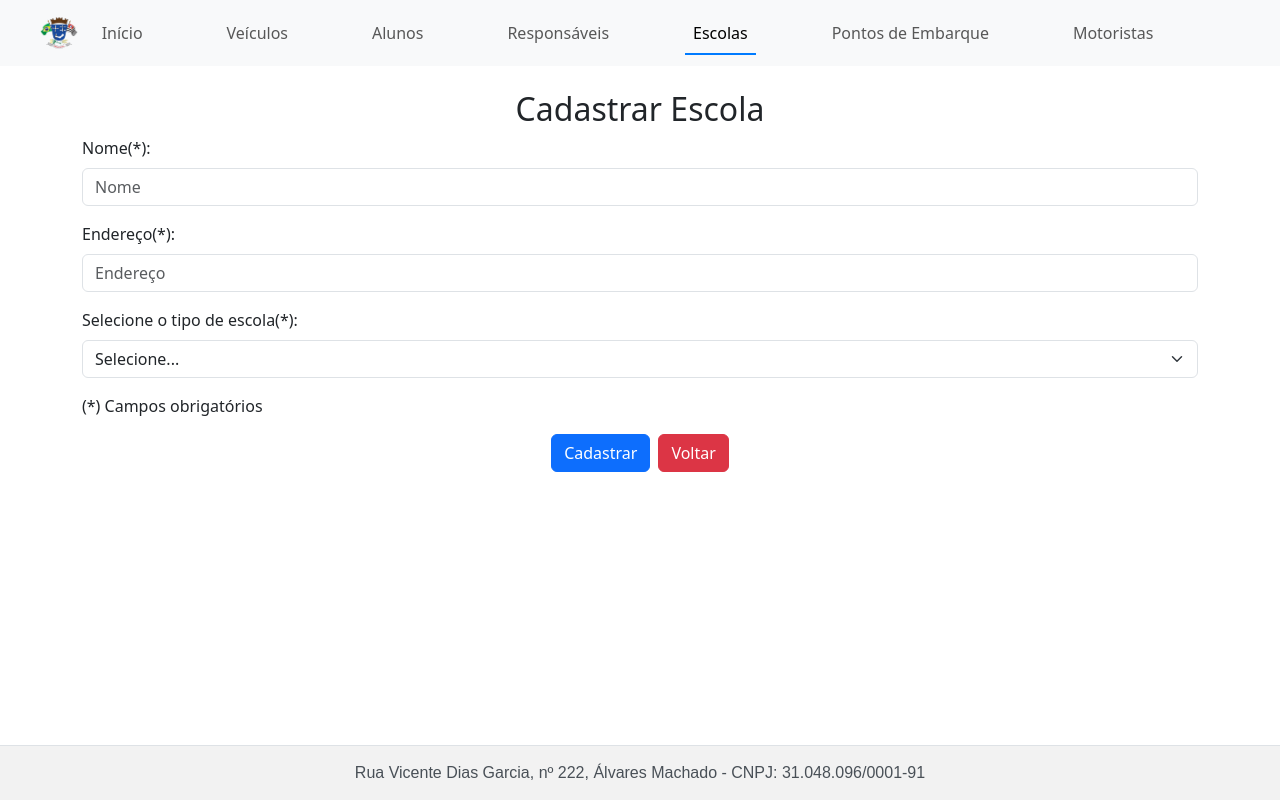
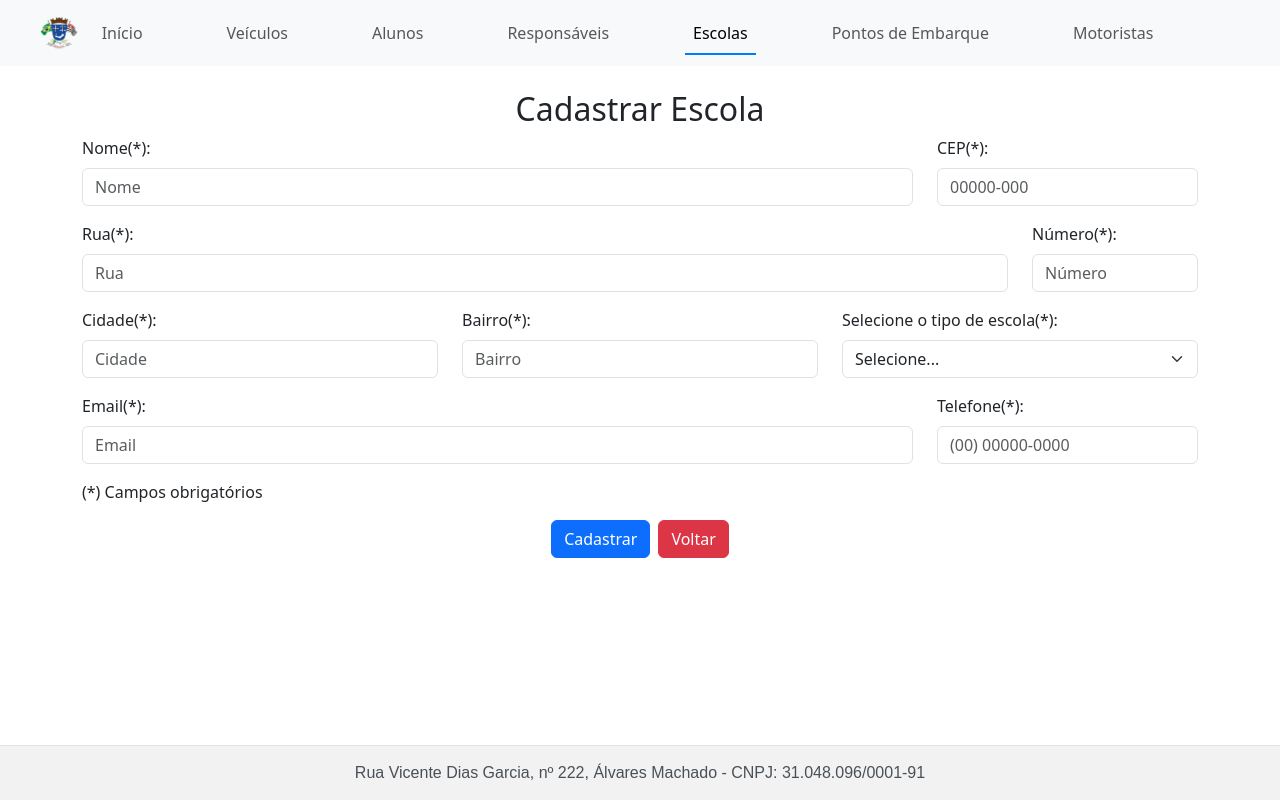
Before and after one commit to paulomcfm/ProjetoDECEL-frontend, a React (Create React App) app: page /escolas in a window 1280 px wide. Both pictures are taken after a click on the button "Cadastrar Escola". Built offline with nearby package versions, Linux system fonts and the light colour scheme; no server answers.

Commit message:
Criação de novos campos para escola

```diff
--- a/src/telasCadastro/formularios/FormCadEscola.jsx
+++ b/src/telasCadastro/formularios/FormCadEscola.jsx
@@ -1,5 +1,5 @@
 import { useState } from 'react';
-import { Form, Button, Row } from 'react-bootstrap';
+import { Form, Button, Row, Col } from 'react-bootstrap';
 import { adicionarEscola, atualizarEscola } from '../../redux/escolaReducer';
 import { useSelector, useDispatch } from 'react-redux';
 
@@ -7,8 +7,14 @@ export default function FormCadEscolas(props) {
 
     const escolaVazia = {
         nome: '',
-        endereco: '',
-        tipo: ''
+        tipo: '',
+        rua: '',
+        numero: '',
+        cidade: '',
+        bairro: '',
+        cep: '',
+        email:'',
+        telefone: ''
     }
 
     const estadoInicialEscola = props.escolaParaEdicao;
@@ -19,7 +25,72 @@ export default function FormCadEscolas(props) {
 
     function manipularMudancas(e) {
         const componente = e.currentTarget;
-        setEscola({ ...escola, [componente.name]: componente.value });
+        let valor = componente.value;
+
+        if (componente.name === 'telefone') {
+            valor = formatarTelefone(valor);
+        }
+
+        setEscola({ ...escola, [componente.name]: valor });
+    }
+
+    function manipularMudancasTelefone(e) {
+        let telefone = e.target.value;
+        telefone = formatarTelefone(telefone);
+        setEscola({ ...escola, telefone: telefone });
+    }
+
+    async function manipularMudancasCEP(event) {
+        let cep = String(event.target.value); // Converte para string
+        cep = cep.replace(/\D/g, ''); // Remove todos os caracteres não numéricos
+        cep = formatarCEP(cep); // Formata o CEP com hífen (se tiver mais de 5 dígitos)
+
+        // Atualiza o estado da escola com o valor formatado do CEP
+        setEscola({
+            ...escola,
+            cep: cep
+        });
+
+        // Se o CEP estiver completo, preenche os demais campos
+        if (cep.length === 9) {
+            const enderecoData = await consultarCEP(cep.replace('-', ''));
+            if (enderecoData) {
+                setEscola({
+                    ...escola,
+                    rua: enderecoData.logradouro || '',
+                    bairro: enderecoData.bairro || '',
+                    cidade: enderecoData.localidade || ''
+                });
+            }
+        }
+    }
+
+    function formatarTelefone(telefone) {
+        if (!telefone) return telefone;
+        // Remove todos os caracteres não numéricos
+        telefone = telefone.replace(/\D/g, '');
+
+        // Verifica se o telefone tem menos de 11 dígitos
+        if (telefone.length < 11) {
+            // Aplica a máscara para telefones com menos de 11 dígitos (xx) xxxx-xxxx
+            telefone = telefone.replace(/^(\d{2})(\d{4})(\d{0,4})$/, '($1) $2-$3');
+        } else {
+            // Aplica a máscara para telefones com 11 dígitos (xx) x xxxx-xxxx
+            telefone = telefone.replace(/^(\d{2})(\d)(\d{4})(\d{0,4})$/, '($1) $2 $3-$4');
+        }
+
+        return telefone;
+    }
+
+    function formatarCEP(cep) {
+        cep = cep.replace(/\D/g, ''); // Remove todos os caracteres não numéricos
+
+        // Formata o CEP com hífen (se tiver mais de 5 dígitos)
+        if (cep.length > 5) {
+            cep = cep.replace(/^(\d{5})(\d)/, '$1-$2');
+        }
+
+        return cep;
     }
 
     function manipularSubmissao(e) {
@@ -50,12 +121,24 @@ export default function FormCadEscolas(props) {
         e.preventDefault();
     }
 
+    async function consultarCEP(cep) {
+        try {
+            const response = await fetch(`https://viacep.com.br/ws/${cep}/json/`);
+            const data = await response.json();
+            return data;
+        } catch (error) {
+            console.error('Erro ao consultar o CEP:', error);
+            return null;
+        }
+    }
 
     return (
         <>
             <h2 className="text-center">Cadastrar Escola</h2>
 
             <Form noValidate validated={formValidado} onSubmit={manipularSubmissao}>
+                <Row>
+                    <Col md={9}>
                         <Form.Group className="mb-3">
                             <Form.Label>Nome(*):</Form.Label>
                             <Form.Control
@@ -67,19 +150,76 @@ export default function FormCadEscolas(props) {
                                 onChange={manipularMudancas}
                                 required />
                         </Form.Group>
-
+                    </Col>
+                    <Col md={3}>
                         <Form.Group className="mb-3">
-                    <Form.Label>Endereço(*):</Form.Label>
+                            <Form.Label>CEP(*):</Form.Label>
                             <Form.Control
                                 type="text"
-                        placeholder="Endereço"
+                                placeholder="00000-000"
+                                id="cep"
+                                name="cep"
+                                value={escola.cep}
+                                onChange={manipularMudancasCEP}
+                                maxLength="9"
+                                required />
+                        </Form.Group>
+                    </Col>
+                </Row>
+                <Row>
+                    <Col md={10}>
+                        <Form.Group className="mb-3">
+                            <Form.Label>Rua(*):</Form.Label>
+                            <Form.Control
+                                type="text"
+                                placeholder="Rua"
                                 id="endereco"
                                 name="endereco"
-                        value={escola.endereco}
+                                value={escola.rua}
                                 onChange={manipularMudancas}
                                 required />
                         </Form.Group>
-
+                    </Col>
+                    <Col>
+                        <Form.Group className="mb-3">
+                            <Form.Label>Número(*):</Form.Label>
+                            <Form.Control
+                                type="text"
+                                placeholder="Número"
+                                id="numero"
+                                name="numero"
+                                value={escola.numero}
+                                onChange={manipularMudancas}
+                                required />
+                        </Form.Group>
+                    </Col>
+                    <Col md={4}>
+                        <Form.Group className="mb-3">
+                            <Form.Label>Cidade(*):</Form.Label>
+                            <Form.Control
+                                type="text"
+                                placeholder="Cidade"
+                                id="cidade"
+                                name="cidade"
+                                value={escola.cidade}
+                                onChange={manipularMudancas}
+                                required />
+                        </Form.Group>
+                    </Col>
+                    <Col md={4}>
+                        <Form.Group className="mb-3">
+                            <Form.Label>Bairro(*):</Form.Label>
+                            <Form.Control
+                                type="text"
+                                placeholder="Bairro"
+                                id="cep"
+                                name="cep"
+                                value={escola.bairro}
+                                onChange={manipularMudancas}
+                                required />
+                        </Form.Group>
+                    </Col>
+                    <Col>
                         <Form.Group className="mb-3">
                             <Form.Label>Selecione o tipo de escola(*):</Form.Label>
                             <Form.Select aria-label="Selecione..."
@@ -94,6 +234,37 @@ export default function FormCadEscolas(props) {
                                 <option value='a'>Ambos</option>
                             </Form.Select>
                         </Form.Group>
+                    </Col>
+                </Row>
+                <Row>
+                    <Col md={9}>
+                        <Form.Group className="mb-3">
+                            <Form.Label>Email(*):</Form.Label>
+                            <Form.Control
+                                type="text"
+                                placeholder="Email"
+                                id="email"
+                                name="email"
+                                value={escola.email}
+                                onChange={manipularMudancas}
+                                required />
+                        </Form.Group>
+                    </Col>
+                    <Col md={3}>
+                        <Form.Group className="mb-3">
+                            <Form.Label>Telefone(*):</Form.Label>
+                            <Form.Control
+                                type="text"
+                                placeholder="(00) 00000-0000"
+                                id="telefone"
+                                name="telefone"
+                                value={formatarTelefone(escola.telefone)}
+                                onChange={manipularMudancasTelefone}
+                                maxLength="16"
+                                required />
+                        </Form.Group>
+                    </Col>
+                </Row>
                 <p>(*) Campos obrigatórios</p>
                 <Row className="justify-content-end">
                     <div className="d-flex justify-content-center">
--- a/src/telasCadastro/tabelas/TabelaEscolas.jsx
+++ b/src/telasCadastro/tabelas/TabelaEscolas.jsx
@@ -12,8 +12,14 @@ export default function TabelaEscolas(props) {
     const escolaVazia = {
         codigo: '0',
         nome: '',
-        endereco: '',
-        tipo: ''
+        tipo: '',
+        rua: '',
+        numero: '',
+        cidade: '',
+        bairro: '',
+        cep: '',
+        email:'',
+        telefone: ''
     };
 
     function excluirEscola(escola) {
@@ -44,6 +50,7 @@ export default function TabelaEscolas(props) {
                 style={{ width: '142px' }}
                 onClick={() => {
                     props.setEscolaParaEdicao(escolaVazia);
+                    props.setModoEdicao(false);
                     props.exibirFormulario(true);
                 }}
             >
@@ -69,19 +76,21 @@ export default function TabelaEscolas(props) {
             <Table striped bordered hover>
                 <thead>
                     <tr>
-                        <th>Código</th>
                         <th>Nome</th>
                         <th>Endereço</th>
+                        <th>CEP</th>
                         <th>Tipo</th>
+                        <th>Email</th>
+                        <th>Telefone</th>
                         <th>Ações</th>
                     </tr>
                 </thead>
                 <tbody>
                     {escolasFiltradas.map(escola => (
                         <tr key={escola.codigo}>
-                            <td>{escola.codigo}</td>
                             <td>{escola.nome}</td>
-                            <td>{escola.endereco}</td>
+                            <td>{escola.rua}, {escola.numero}, {escola.bairro}, {escola.cidade}</td>
+                            <td>{escola.cep}</td>
                             <td>
                                 {escola.tipo === 'i'
                                     ? 'Educação Infantil'
@@ -91,6 +100,8 @@ export default function TabelaEscolas(props) {
                                             ? 'Educação Infantil e Ensino Fundamental'
                                             : ''}
                             </td>
+                            <td>{escola.email}</td>
+                            <td>{escola.telefone}</td>
                             <td>
                                 <Button variant="danger" onClick={() => {
                                     excluirEscola(escola);
--- a/src/telasCadastro/tabelas/TabelaMotorista.jsx
+++ b/src/telasCadastro/tabelas/TabelaMotorista.jsx
@@ -35,7 +35,7 @@
                         transition: 'border-color 0.15s ease-in-out, box-shadow 0.15s ease-in-out',
                         width: '750px',
                     }} type="text" placeholder="Pesquisar" className="mr-sm-2" onChange={pesquisa}/>
-            <table className="table table-bordered" style={{marginTop:'20px'}}>
+            <table className="table table-bordered table-striped table-hover" style={{marginTop:'20px'}}>
               <thead>
                 <tr>
                   <th scope="col">Nome</th>
--- a/src/telasCadastro/tabelas/TabelaPontosEmbarque.jsx
+++ b/src/telasCadastro/tabelas/TabelaPontosEmbarque.jsx
@@ -67,7 +67,6 @@ export default function TabelaPontosEmbarque(props) {
             <Table striped bordered hover>
                 <thead>
                     <tr>
-                        <th>Código</th>
                         <th>Endereço</th>
                         <th>Ações</th>
                     </tr>
@@ -75,7 +74,6 @@ export default function TabelaPontosEmbarque(props) {
                 <tbody>
                     {pontoEmbarqueFiltrados.map(pontoEmbarque => (
                         <tr key={pontoEmbarque.codigo}>
-                            <td>{pontoEmbarque.codigo}</td>
                             <td>{pontoEmbarque.endereco}</td>
                             <td>
                                 <Button variant="danger" onClick={() => {
--- a/src/telasCadastro/telaCadastroEscola.jsx
+++ b/src/telasCadastro/telaCadastroEscola.jsx
@@ -12,8 +12,14 @@ export default function TelaCadastroEscola(props) {
     const [tipoMensagem, setTipoMensagem] = useState("");
     const [escolaParaEdicao, setEscolaParaEdicao] = useState({
         nome: '',
-        endereco: '',
         tipo: '',
+        rua: '',
+        numero: '',
+        cidade: '',
+        bairro: '',
+        cep: '',
+        email:'',
+        telefone: ''
     });
     const [modoEdicao, setModoEdicao] = useState(false);
 
```
Lines whose indentation alone changed are shown as unchanged.
